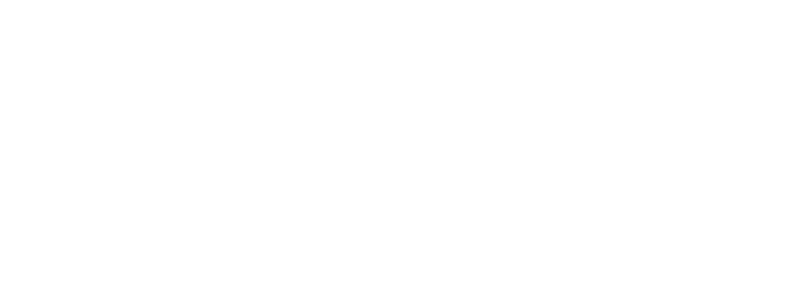
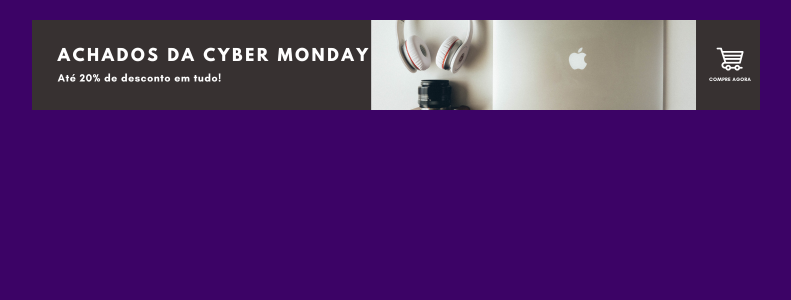
Before and after one commit to Debug-Library/debug-library-frontend, a React (Vite) app: page / in a window 1280 px wide. Before the commit this address had no page. Shown: the top 300 px of the page, without its empty margins (244-1035 px from the left). Built offline with nearby package versions, Linux system fonts and the light colour scheme.

Commit message:
feat: adicionar rota principal para o componente Home

```diff
--- a/src/App.tsx
+++ b/src/App.tsx
@@ -1,11 +1,13 @@
 import { BrowserRouter, Routes, Route } from "react-router-dom";
 import Login from "./components/Login/Login";
 import Cadastro from "./components/Cadastro/Cadastro";
+import Home from "./components/Home/Home";
 
 function App() {
   return (
     <BrowserRouter>
       <Routes>
+        <Route path="/" element={<Home />} />
         <Route path="/login" element={<Login />} />
         <Route path="/cadastro" element={<Cadastro />} />
       </Routes>
```
